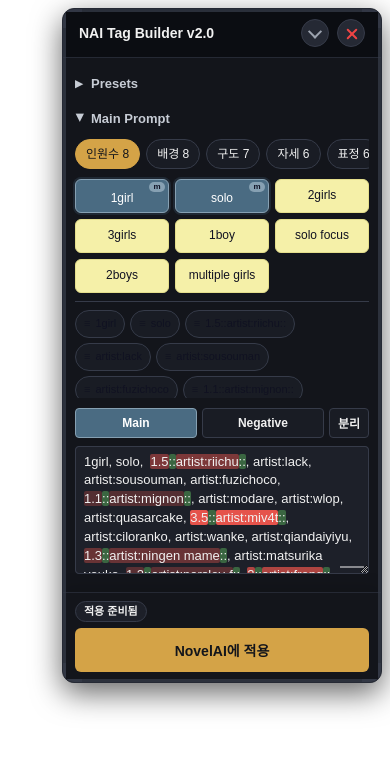
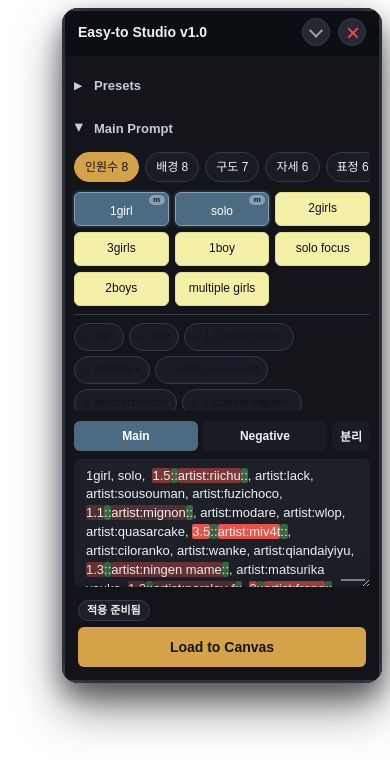
Before and after one commit to jn01020304/nai-tag-builder, a React (Vite) app: page / in a window 390 px wide. Shown: the top 776 px of the page. Built offline with nearby package versions, Linux system fonts and the light colour scheme.

Commit message:
feat: Polish terminology and aesthetics for mobile UI

```diff
--- a/index.html
+++ b/index.html
@@ -4,7 +4,7 @@
     <meta charset="UTF-8" />
     <link rel="icon" type="image/svg+xml" href="/vite.svg" />
     <meta name="viewport" content="width=device-width, initial-scale=1.0" />
-    <title>nai-tag-builder</title>
+    <title>Easy-to Studio</title>
   </head>
   <body>
     <div id="root"></div>
--- a/src/App.tsx
+++ b/src/App.tsx
@@ -459,8 +459,8 @@ function AppContent() {
       <button
         type="button"
         data-testid="overlay-collapsed-launcher"
-        title={shouldShowRemainingCount ? `자동화 남은 이미지 ${remainingText}장` : 'NAI Tag Builder 펼치기'}
-        aria-label={shouldShowRemainingCount ? `자동화 남은 이미지 ${remainingText}장` : 'NAI Tag Builder 펼치기'}
+        title={shouldShowRemainingCount ? `자동화 남은 이미지 ${remainingText}장` : 'Easy-to Studio 펼치기'}
+        aria-label={shouldShowRemainingCount ? `자동화 남은 이미지 ${remainingText}장` : 'Easy-to Studio 펼치기'}
         onClick={(e) => {
           if (isLauncherDragged.current) {
             e.preventDefault();
@@ -562,11 +562,11 @@ function AppContent() {
         overflow: 'hidden',
         backgroundColor: theme.base,
         color: theme.text,
-        borderRadius: isCollapsed ? '999px' : '12px',
-        boxShadow: '0 10px 30px rgba(0,0,0,0.6)',
+        borderRadius: isCollapsed ? '999px' : '16px', // Slightly larger border-radius
+        boxShadow: '0 24px 48px rgba(0,0,0,0.5), 0 12px 24px rgba(0,0,0,0.4)', // Deeper shadow for premium feel
         boxSizing: 'border-box',
         fontFamily: 'sans-serif',
-        border: `1px solid ${theme.surface0}`,
+        border: 'none', // Remove solid border, let shadow do the work
         display: 'flex',
         flexDirection: 'column',
         position: 'relative', // Relative for absolute components like the handle
--- a/src/components/AdvancedParams.tsx
+++ b/src/components/AdvancedParams.tsx
@@ -70,7 +70,7 @@ export default function AdvancedParams({ state, dispatch }: Props) {
   );
 
   return (
-    <CollapsibleSection title="Advanced" testId="advanced-section">
+    <CollapsibleSection title="Advanced Settings" testId="advanced-section">
       {/* Numeric params */}
       <div style={numRowStyle}>
         <NumberField
--- a/src/components/ApplyButton.tsx
+++ b/src/components/ApplyButton.tsx
@@ -26,7 +26,7 @@ export default function ApplyButton({ isApplying, label, onApply }: Props) {
         fontSize: '14px',
       }}
     >
-      {isApplying ? label ?? '적용 중...' : 'NovelAI에 적용'}
+      {isApplying ? label ?? 'Applying...' : 'Load to Canvas'}
     </button>
   );
 }
--- a/src/components/GenerationParams.tsx
+++ b/src/components/GenerationParams.tsx
@@ -52,7 +52,7 @@ export default function GenerationParams({ state, dispatch }: Props) {
     dispatch({ type: "SET_PARAMS", field, value });
 
   return (
-    <CollapsibleSection title="Parameters" testId="parameters-section">
+    <CollapsibleSection title="Drawing Settings" testId="parameters-section">
       <div data-testid="generation-params" style={{ display: "flex", flexWrap: "wrap", gap: "4px", marginBottom: "8px" }}>
         {DIMENSION_PRESETS.map((preset) => {
           const active = state.params.width === preset.w && state.params.height === preset.h;
--- a/src/components/OverlayFooter.tsx
+++ b/src/components/OverlayFooter.tsx
@@ -38,11 +38,13 @@ export default function OverlayFooter({
     <div
       data-testid="overlay-footer"
       style={{
-        backgroundColor: theme.base,
-        borderTop: `1px solid ${theme.surface0}`,
-        boxShadow: "0 -6px 14px rgba(0, 0, 0, 0.12)",
+        backgroundColor: withAlpha(theme.base, 0.85),
+        backdropFilter: "blur(12px)",
+        WebkitBackdropFilter: "blur(12px)",
+        borderTop: "none",
+        boxShadow: "0 -8px 24px rgba(0, 0, 0, 0.15)",
         flex: "0 0 auto",
-        padding: "8px 12px 10px",
+        padding: "12px 16px 16px",
         zIndex: 2,
       }}
     >
--- a/src/components/OverlayHeader.tsx
+++ b/src/components/OverlayHeader.tsx
@@ -1,4 +1,5 @@
 import { useTheme } from "../contexts/themeContextCore";
+import { withAlpha } from "../styles/color";
 
 interface Props {
   isCollapsed: boolean;
@@ -64,8 +65,10 @@ export default function OverlayHeader({
       }}
       style={{
         alignItems: "center",
-        backgroundColor: theme.crust,
-        borderBottom: isCollapsed ? "none" : `1px solid ${theme.surface0}`,
+        backgroundColor: withAlpha(theme.crust, 0.85),
+        backdropFilter: "blur(12px)",
+        WebkitBackdropFilter: "blur(12px)",
+        borderBottom: "none",
         borderRadius: isCollapsed ? "12px" : "12px 12px 0 0",
         cursor: "grab",
         display: "flex",
@@ -88,7 +91,7 @@ export default function OverlayHeader({
           whiteSpace: "nowrap",
         }}
       >
-        NAI Tag Builder v2.0
+        Easy-to Studio v1.0
       </span>
       <div style={{ alignItems: "center", display: "flex", flex: "0 0 auto", gap: "8px" }}>
         <button
--- a/src/components/QueuePanel.tsx
+++ b/src/components/QueuePanel.tsx
@@ -122,19 +122,19 @@ export default function QueuePanel({
       : theme.blue;
 
   return (
-    <CollapsiblePanel title="Queue" testId="queue-section">
+    <CollapsiblePanel title="Auto-Queue" testId="queue-section">
       <section
         aria-label="Queue"
         data-testid="queue-panel"
         style={{
-          backgroundColor: withAlpha(theme.surface0, 0.72),
-          border: `1px solid ${theme.surface1}`,
+          backgroundColor: withAlpha(theme.surface0, 0.4), // Border diet (more transparent)
+          border: 'none', // Border diet
           borderRadius: "8px",
-          marginBottom: "10px",
-          padding: "9px",
+          marginBottom: "12px",
+          padding: "12px",
         }}
       >
-      <div style={{ alignItems: "center", display: "flex", gap: "8px", marginBottom: "8px" }}>
+      <div style={{ alignItems: "center", display: "flex", gap: "12px", marginBottom: "12px" }}>
         <span style={{ ...labelStyle, marginBottom: 0 }}>Queue</span>
         <span
           data-testid="queue-status"
--- a/src/styles/theme.ts
+++ b/src/styles/theme.ts
@@ -1,5 +1,4 @@
 import { useEffect, useState } from "react";
-import { colorLuminance } from "./color";
 import { sampleHostTheme } from "./themeProbe";
 
 export interface ThemeColors {
@@ -64,46 +63,45 @@ export const fallbackTheme: ThemeColors = {
 
 export const defaultInputStyle = (theme: ThemeColors): React.CSSProperties => ({
   backgroundColor: theme.mantle,
-  border: `1px solid ${theme.surface1}`,
-  borderRadius: "4px",
+  border: "none", // Border diet
+  borderRadius: "6px",
   boxSizing: "border-box",
   color: theme.text,
   fontSize: "13px",
-  padding: "6px 8px",
+  padding: "8px 12px", // Increased padding
+  outline: "none",
 });
 
 export const defaultLabelStyle = (theme: ThemeColors): React.CSSProperties => ({
   alignSelf: "flex-start",
-  backgroundColor: colorLuminance(theme.base) != null && colorLuminance(theme.base)! > 0.58
-    ? "#303244"
-    : "rgba(255, 255, 255, 0.16)",
-  borderRadius: "4px",
-  color: "#ffffff",
+  backgroundColor: "transparent", // Removing background block for lighter feel
+  color: theme.subtext0, // Differentiate opacity/color from main text
   display: "inline-block",
   fontSize: "12px",
   fontWeight: 600,
-  marginBottom: "4px",
+  marginBottom: "6px",
   maxWidth: "100%",
   overflow: "hidden",
-  padding: "1px 5px",
+  padding: "0 2px",
   textOverflow: "ellipsis",
   whiteSpace: "nowrap",
 });
 
 export const defaultSmallBtnStyle = (theme: ThemeColors): React.CSSProperties => ({
   background: "none",
-  border: `1px solid ${theme.surface1}`,
-  borderRadius: "4px",
-  color: theme.text,
+  border: "none", // Ghost button style default
+  borderRadius: "6px",
+  color: theme.subtext1,
   cursor: "pointer",
   fontSize: "12px",
-  padding: "4px 8px",
+  padding: "6px 10px", // Increased padding
+  transition: "all 0.2s ease",
 });
 
 export const defaultParameterInputStyle = (theme: ThemeColors): React.CSSProperties => ({
   ...defaultInputStyle(theme),
   backgroundColor: theme.parameterInputBg,
-  border: `1px solid ${theme.parameterInputBorder}`,
+  border: `1px solid ${theme.surface0}`, // Keep a subtle border here if needed, or remove
 });
 
 function areThemeColorsEqual(a: ThemeColors, b: ThemeColors): boolean {
--- a/src/ui/primitives/Panel.tsx
+++ b/src/ui/primitives/Panel.tsx
@@ -33,7 +33,7 @@ export default function Panel({
     <section
       data-testid={testId}
       style={{
-        marginBottom: isPanel ? "10px" : "8px",
+        marginBottom: isPanel ? "16px" : "12px",
         minWidth: 0,
       }}
     >
@@ -54,11 +54,11 @@ export default function Panel({
           display: "flex",
           fontSize: "13px",
           fontWeight: isPanel ? 800 : "bold",
-          gap: "6px",
+          gap: "10px",
           lineHeight: 1.2,
-          margin: isPanel ? "0 0 7px" : 0,
+          margin: isPanel ? "0 0 10px" : 0,
           minHeight: isPanel ? "26px" : undefined,
-          padding: isPanel ? 0 : "6px 0",
+          padding: isPanel ? 0 : "10px 0",
           textAlign: "left",
           width: "100%",
         }}
@@ -91,7 +91,7 @@ export default function Panel({
           data-testid={testId ? `${testId}-body` : undefined}
           style={{
             minWidth: 0,
-            padding: isPanel ? 0 : "4px 0 0",
+            padding: isPanel ? 0 : "8px 0 0",
           }}
         >
           {children}
```
Also changed, not shown: 2 other files (tests, documents, lock files or other folders).
